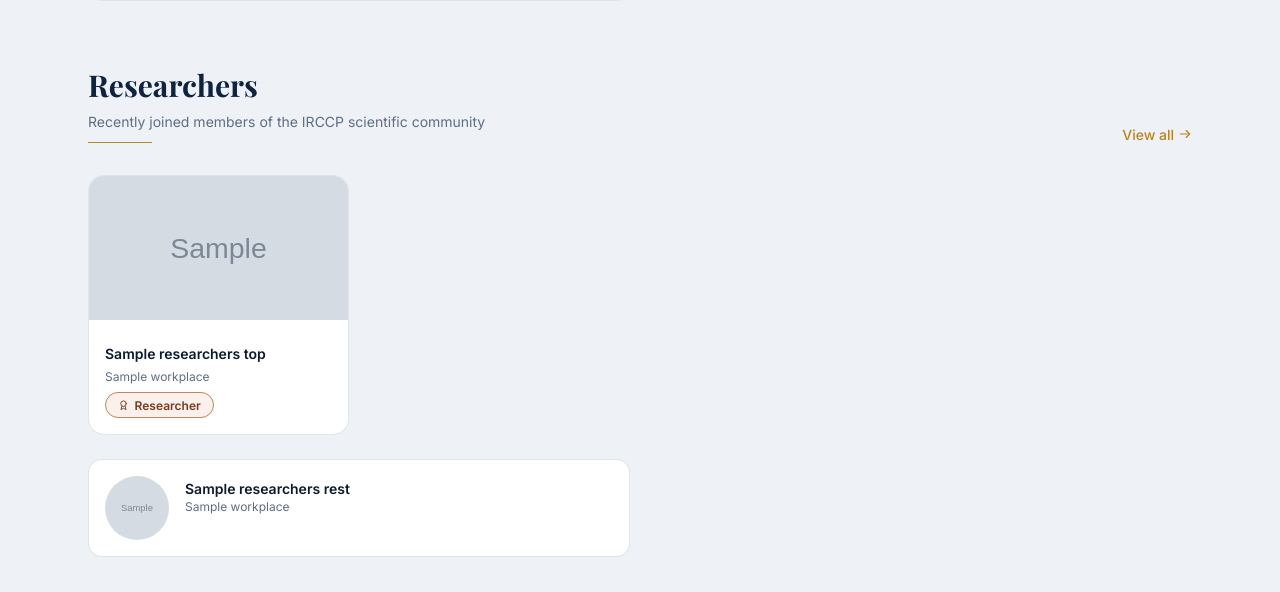
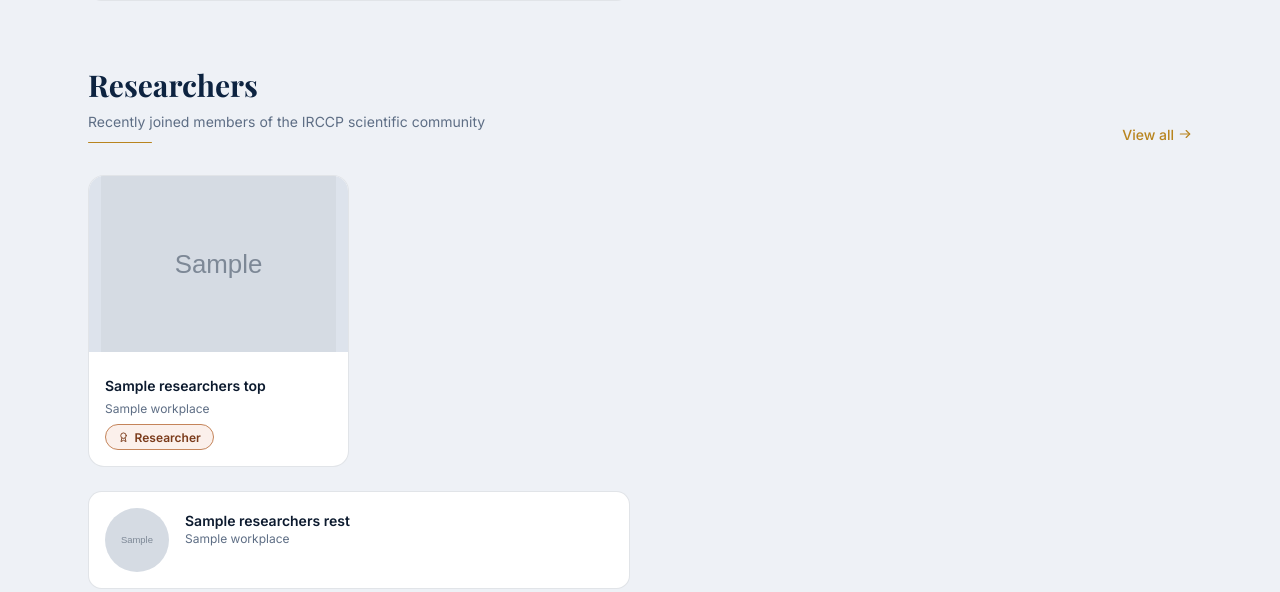
Before and after one commit to gfgfgv/irccp_django, a Django app: template templates/core/home.html in a window 1280 px wide. Shown: the part 1239-1831 px from the top of the page. Run offline with Django 5.2, Linux system fonts and the light colour scheme; data comes from the database, SQL or seed files in the repository; the template is opened without the code that fills it: most values are stand-ins (such as "Sample title", 1, 10 or a date in 2020); grey boxes marked "Sample" are stand-in pictures.

```diff
--- a/templates/core/home.html
+++ b/templates/core/home.html
@@ -131,7 +131,7 @@
         {% badge_for r.publication_count as rbadge %}
         <a href="{% url 'core:researchers' %}" class="home-section-card">
           {% if r.photo %}
-            <img src="{{ r.photo.url }}" alt="{{ r.name }}" style="width:100%;height:9rem;object-fit:cover;display:block;">
+            <img src="{{ r.photo.url }}" alt="{{ r.name }}" style="width:100%;height:11rem;object-fit:contain;background:var(--muted);display:block;">
           {% else %}
             <div class="card-color-block" style="background:var(--muted);color:var(--muted-foreground);">{% icon 'user' 28 %}</div>
           {% endif %}
```
